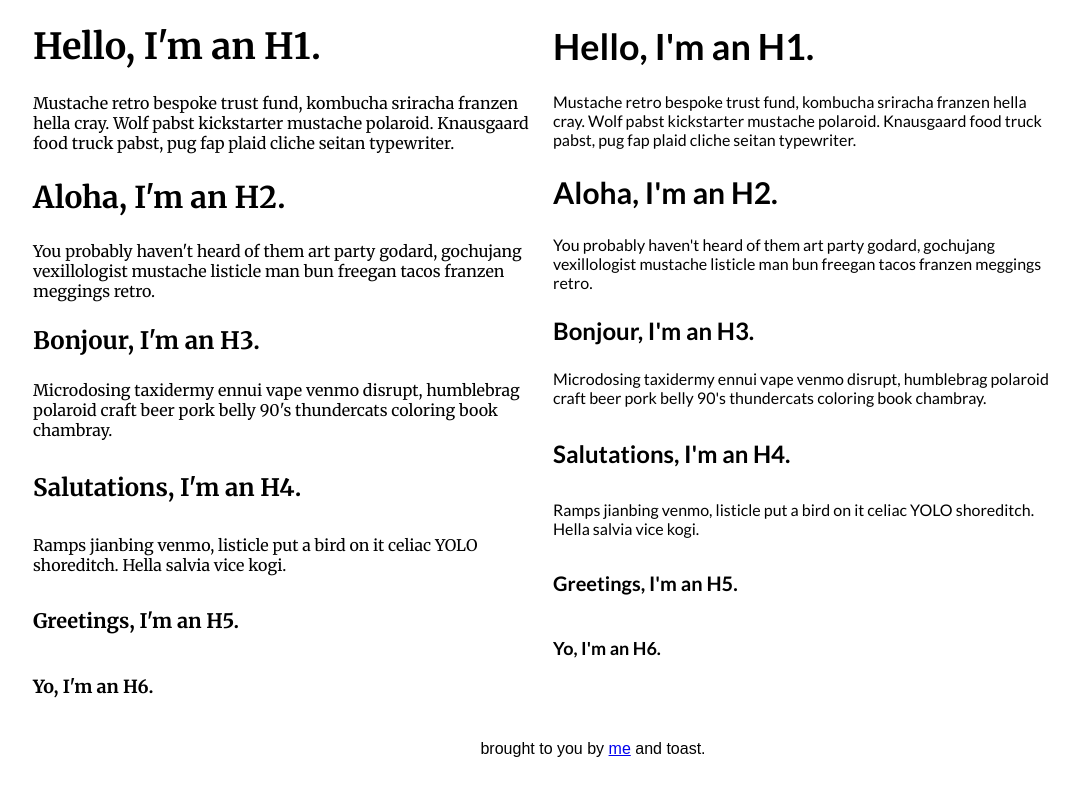
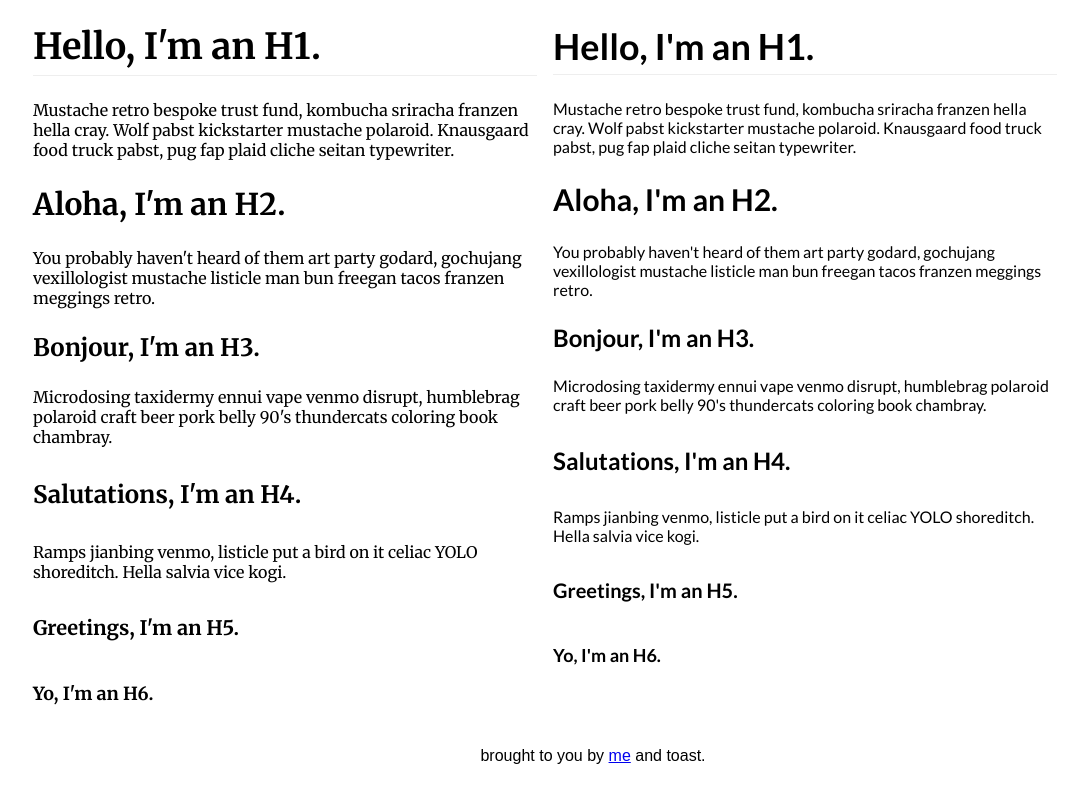
Before and after one commit to dotsara/fiddling-with-fonts, a plain HTML site: page index.html in a window 1280 px wide. Shown: the whole page, without its empty margins (47-1126 px from the left). Drawn offline with Linux system fonts and the light colour scheme.

Commit message:
tweak the H1

```diff
--- a/stylesheets/main.css
+++ b/stylesheets/main.css
@@ -2,7 +2,12 @@ body {
   background: #fff;
 }
 
-h1 { font-size: 36px; }
+h1 {
+  border-bottom: 1px solid #eee;
+  font-size: 36px;
+  padding-bottom: 6px;
+  }
+
 h2 { font-size: 30px;}
 h3 { font-size: 24px;}
 h4 { font-size: 24px;}
```
